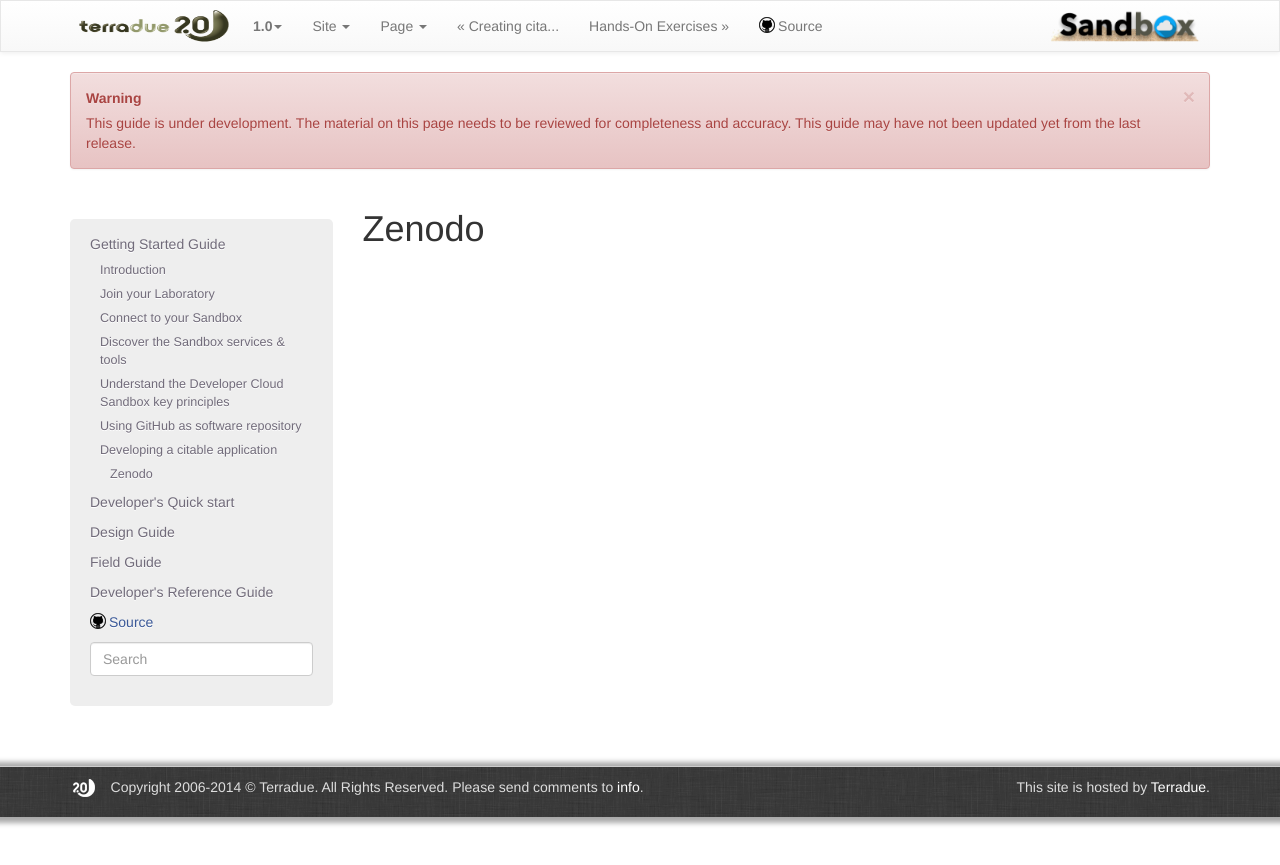
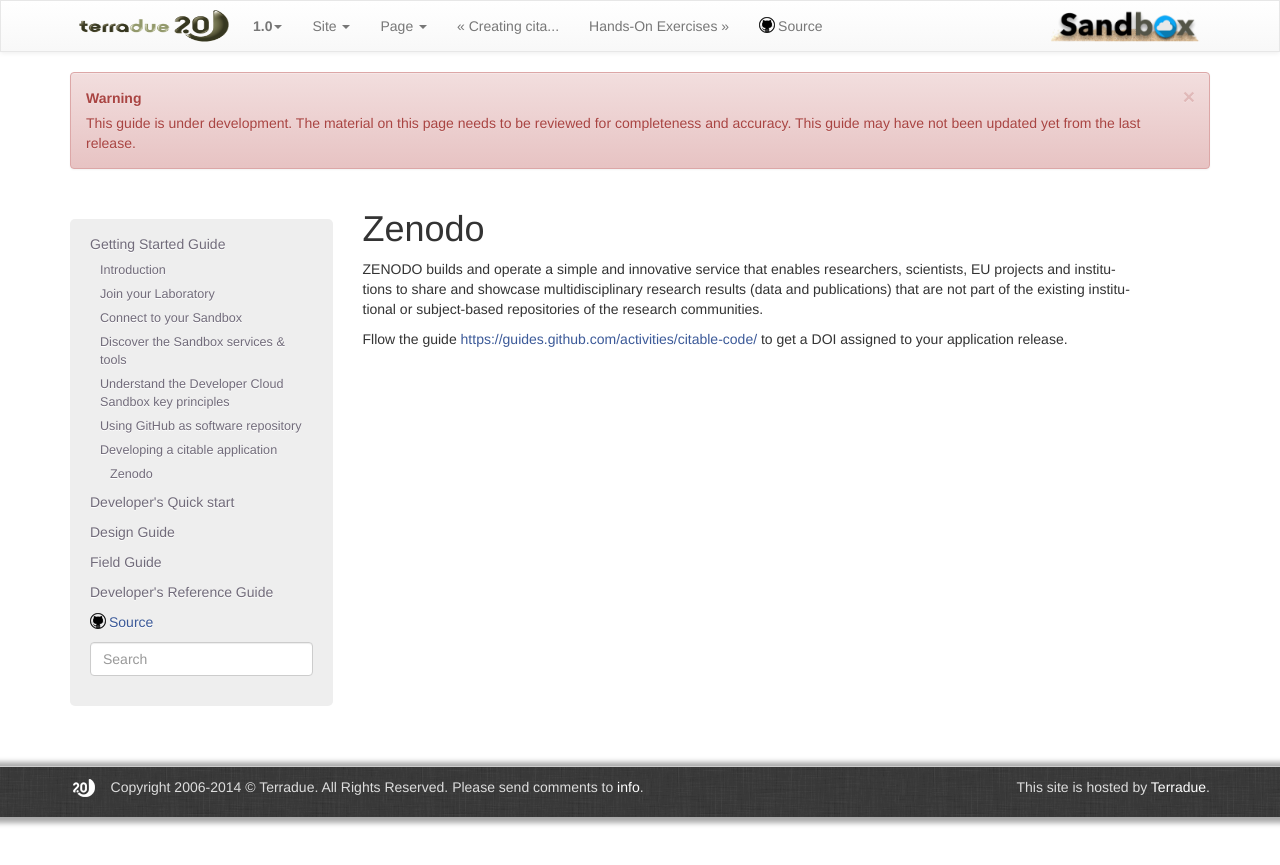
Before and after one commit to Terradue/doc-developer-sandbox, a Sphinx documentation site: the page built from source/start/citable/zenodo.rst, in a window 1280 px wide. Shown: the top 865 px of the page. Built offline with Sphinx 7.4.7, drawn with Linux system fonts in a browser that asks for light colours; pages that are not in the unit, such as notebooks, are missing from menus.

Commit message:
Update zenodo.rst

```diff
--- a/source/start/citable/zenodo.rst
+++ b/source/start/citable/zenodo.rst
@@ -1,2 +1,6 @@
 Zenodo
 ======
+
+ZENODO builds and operate a simple and innovative service that enables researchers, scientists, EU projects and institutions to share and showcase multidisciplinary research results (data and publications) that are not part of the existing institutional or subject-based repositories of the research communities.
+
+Fllow the guide https://guides.github.com/activities/citable-code/ to get a DOI assigned to your application release.
```
